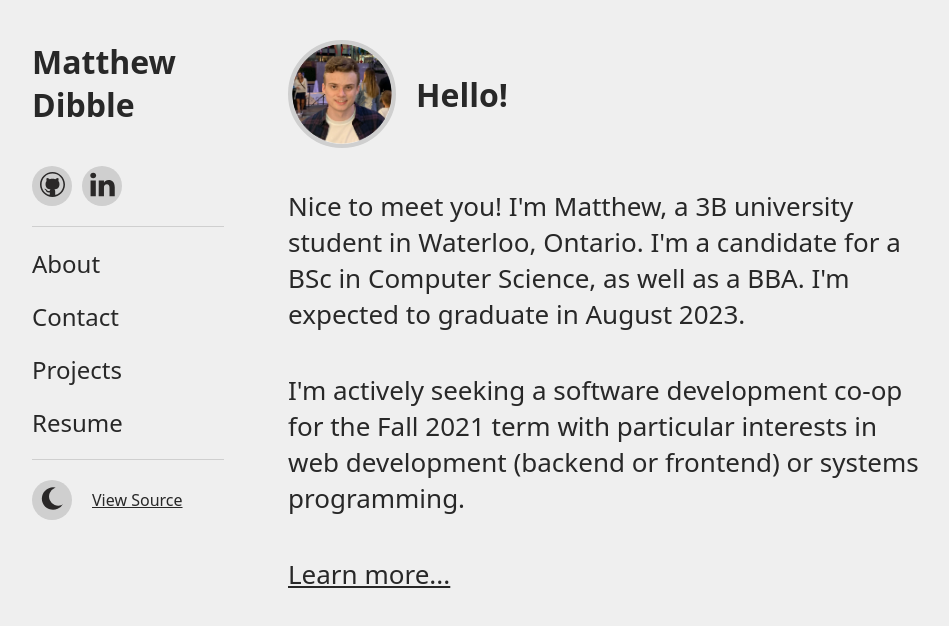
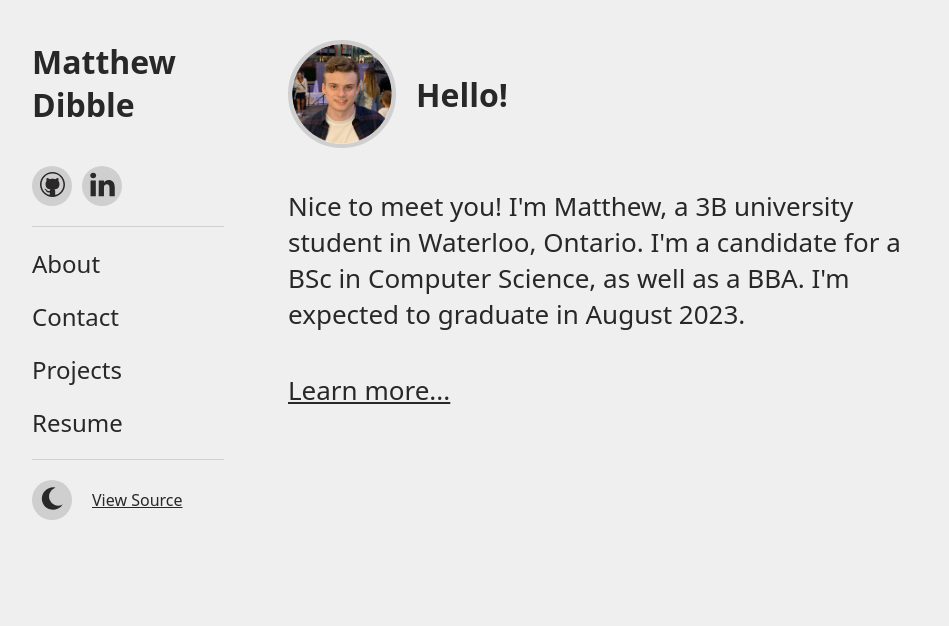
Before and after one commit to mdibble/matthew-web, a React (Create React App) app: page / in a window 1280 px wide. Shown: the top 626 px of the page, without its empty margins (32-981 px from the left). Built offline with nearby package versions, Linux system fonts and the light colour scheme.

Commit message:
No longer seeking employment

```diff
--- a/src/components/Home/index.tsx
+++ b/src/components/Home/index.tsx
@@ -29,14 +29,6 @@ function Home(props: Props): JSX.Element {
         `}
       </Paragraph>
       <Break />
-      <Paragraph>
-        {`
-        I'm actively seeking a software development co-op for the Fall 2021 term with
-        particular interests in web development (backend or frontend) or systems
-        programming.
-        `}
-      </Paragraph>
-      <Break />
       {landingPage
       && <Link to="/about" style={{ fontSize: '26px' }}>Learn more...</Link>}
     </>
```
